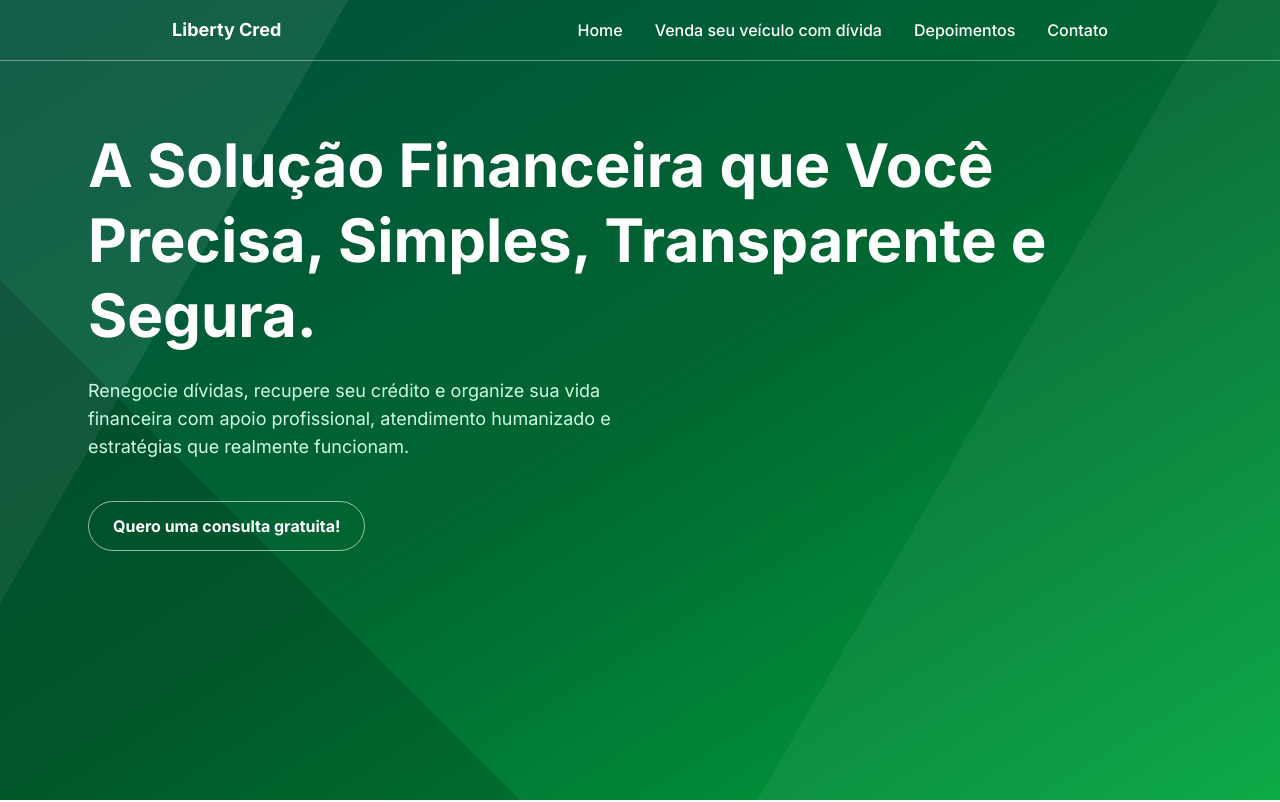
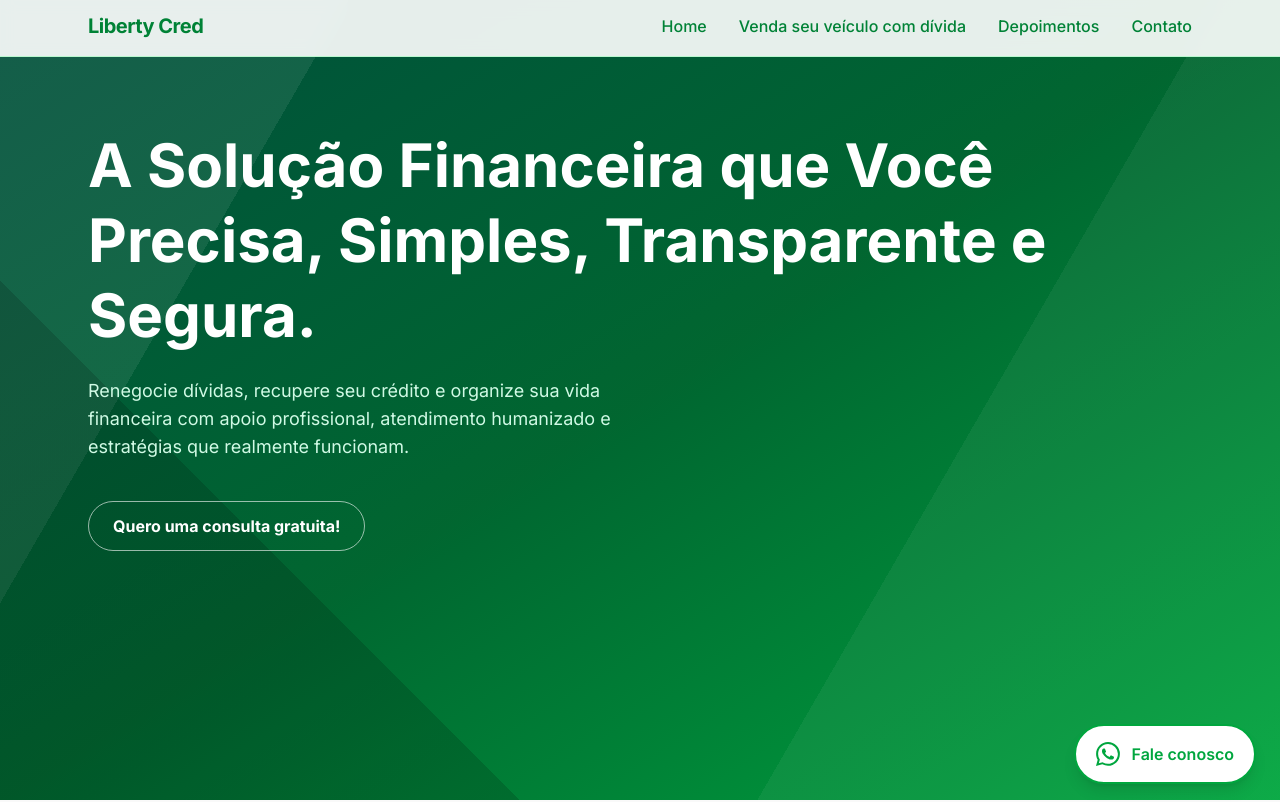
Before and after one commit to guhrizzo/site-lb-cred, a Next.js app: page / in a window 1280 px wide. Shown: the top 802 px of the page. Built offline with nearby package versions, Linux system fonts and the light colour scheme.

Commit message:
add details

```diff
--- a/app/page.tsx
+++ b/app/page.tsx
@@ -4,12 +4,14 @@ import "aos/dist/aos.css";
 import CardsSection from '../public/components/cardsSection'
 import Jobs from '../public/components/jobs'
 import Testimonials from '../public/components/Testimonials'
+import WhatsAppButton from '../public/components/WhatsAppButton'
 
 export default function Home() {
 
   return (
     <div className="">
       <div className=''>
+        <WhatsAppButton />
         <Hero />
         <div data-aos="fade-up"
           data-aos-duration="800"
--- a/public/components/Nav.jsx
+++ b/public/components/Nav.jsx
@@ -16,7 +16,7 @@ export default function Navbar() {
         });
 
         const handleScroll = () => {
-      setScrolled(window.scrollY > 40);
+            setScrolled(window.scrollY > 60);
         };
 
         window.addEventListener("scroll", handleScroll);
@@ -34,19 +34,20 @@ export default function Navbar() {
         <nav
             data-aos="fade-down"
             className={`
-        fixed top-0 z-50 w-full isolate
-        transition-[background-color,backdrop-filter,border-color,box-shadow,color]
-        duration-500 ease-out
+    fixed top-0 z-50 w-full
+    transition-all duration-500 ease-out
+    transform
     ${scrolled
-          ? "bg-white/90 backdrop-blur-md shadow-md text-emerald-900 border-b border-emerald-200"
-          : "bg-transparent text-white border-b border-white/40"
+                    ? "bg-green-700 text-white shadow-md opacity-100 translate-y-0"
+                    : "bg-white/90 backdrop-blur text-green-700 border-b border-green-200 opacity-95 -translate-y-1"
                 }
   `}
         >
-      <div className="flex items-center lg:justify-around px-6 py-4 ">
+
+            <div className="max-w-6xl mx-auto flex items-center justify-between px-6 py-4">
 
                 {/* Logo */}
-        <span className="font-bold text-lg">
+                <span className="font-bold text-xl tracking-tight">
                     Liberty Cred
                 </span>
 
@@ -55,7 +56,14 @@ export default function Navbar() {
                     {menuItems.map((item) => (
                         <li
                             key={item}
-              className="relative cursor-pointer transition-colors duration-200 hover:text-emerald-500"
+                            className="
+                relative cursor-pointer transition-opacity
+                hover:opacity-80
+                after:absolute after:left-0 after:-bottom-1
+                after:h-[2px] after:w-full after:bg-current
+                after:scale-x-0 hover:after:scale-x-100
+                after:transition-transform after:duration-300
+              "
                         >
                             {item}
                         </li>
@@ -65,19 +73,17 @@ export default function Navbar() {
                 {/* Botão Hambúrguer */}
                 <button
                     onClick={() => setOpen(!open)}
-          className="md:hidden  z-999 w-[30px] h-8 flex flex-col absolute right-[380px] justify-center gap-2 pointer-events-auto"
+                    className="md:hidden flex flex-col justify-center gap-2"
                     aria-label="Abrir menu"
                 >
                     <span
-            className={`
-              h-[3px] w-full rounded-full  bg-current transition-all duration-300
-              ${open ? "rotate-45 translate-y-[5px]" : ""}
+                        className={`h-[3px] w-7 rounded-full bg-current transition-all
+              ${open ? "rotate-45 translate-y-[6px]" : ""}
             `}
                     />
                     <span
-            className={`
-              h-[3px] rounded-full  w-full bg-current transition-all duration-300
-              ${open ? "-rotate-45 -translate-y-[5px]" : ""}
+                        className={`h-[3px] w-7 rounded-full bg-current transition-all
+              ${open ? "-rotate-45 -translate-y-[6px]" : ""}
             `}
                     />
                 </button>
@@ -88,6 +94,7 @@ export default function Navbar() {
                 className={`
           md:hidden overflow-hidden transition-all duration-300 ease-out
           ${open ? "max-h-64 opacity-100" : "max-h-0 opacity-0"}
+          ${scrolled ? "bg-green-700 text-white" : "bg-white text-green-700"}
         `}
             >
                 <ul className="flex flex-col gap-6 px-6 pb-6 font-medium">
@@ -95,7 +102,7 @@ export default function Navbar() {
                         <li
                             key={item}
                             onClick={() => setOpen(false)}
-              className="cursor-pointer transition-colors duration-200 hover:text-emerald-500"
+                            className="cursor-pointer hover:opacity-80"
                         >
                             {item}
                         </li>
--- /dev/null
+++ b/public/components/WhatsAppButton.jsx
@@ -0,0 +1,51 @@
+"use client";
+import { useEffect, useState } from "react";
+
+export default function WhatsAppButton() {
+    const [scrolled, setScrolled] = useState(false);
+
+    const phone = "+551499842-0710";
+
+    const message = "Olá, vim pelo site da Liberty CRED e gostaria de uma análise gratuita.";
+
+    const whatsappLink = `https://wa.me/${phone}?text=${encodeURIComponent(message)}`;
+
+    useEffect(() => {
+        const handleScroll = () => {
+            setScrolled(window.scrollY > 300);
+        };
+
+        window.addEventListener("scroll", handleScroll);
+        return () => window.removeEventListener("scroll", handleScroll);
+    }, []);
+
+    return (
+        <a
+            href={whatsappLink}
+            target="_blank"
+            rel="noopener noreferrer"
+            className={`
+      fixed bottom-6 right-6 z-50
+      flex items-center gap-3 px-5 py-4 rounded-full
+      transition-all duration-500 ease-out
+      transform
+      ${scrolled
+                    ? "bg-green-600 text-white shadow-xl opacity-100 translate-y-0"
+                    : "bg-white text-green-600 border-2 border-green-600 shadow-lg opacity-90 translate-y-2"
+                }
+      hover:scale-105
+    `}
+            data-aos="zoom-in"
+        >
+
+            {/* Ícone WhatsApp */}
+            <svg xmlns="http://www.w3.org/2000/svg" width="24" height="24" fill="currentColor" class="bi bi-whatsapp" viewBox="0 0 16 16">
+                <path d="M13.601 2.326A7.85 7.85 0 0 0 7.994 0C3.627 0 .068 3.558.064 7.926c0 1.399.366 2.76 1.057 3.965L0 16l4.204-1.102a7.9 7.9 0 0 0 3.79.965h.004c4.368 0 7.926-3.558 7.93-7.93A7.9 7.9 0 0 0 13.6 2.326zM7.994 14.521a6.6 6.6 0 0 1-3.356-.92l-.24-.144-2.494.654.666-2.433-.156-.251a6.56 6.56 0 0 1-1.007-3.505c0-3.626 2.957-6.584 6.591-6.584a6.56 6.56 0 0 1 4.66 1.931 6.56 6.56 0 0 1 1.928 4.66c-.004 3.639-2.961 6.592-6.592 6.592m3.615-4.934c-.197-.099-1.17-.578-1.353-.646-.182-.065-.315-.099-.445.099-.133.197-.513.646-.627.775-.114.133-.232.148-.43.05-.197-.1-.836-.308-1.592-.985-.59-.525-.985-1.175-1.103-1.372-.114-.198-.011-.304.088-.403.087-.088.197-.232.296-.346.1-.114.133-.198.198-.33.065-.134.034-.248-.015-.347-.05-.099-.445-1.076-.612-1.47-.16-.389-.323-.335-.445-.34-.114-.007-.247-.007-.38-.007a.73.73 0 0 0-.529.247c-.182.198-.691.677-.691 1.654s.71 1.916.81 2.049c.098.133 1.394 2.132 3.383 2.992.47.205.84.326 1.129.418.475.152.904.129 1.246.08.38-.058 1.171-.48 1.338-.943.164-.464.164-.86.114-.943-.049-.084-.182-.133-.38-.232" />
+            </svg>
+
+            <span className="hidden md:inline font-semibold">
+                Fale conosco
+            </span>
+        </a>
+    );
+}
```
Lines whose indentation alone changed are shown as unchanged.
